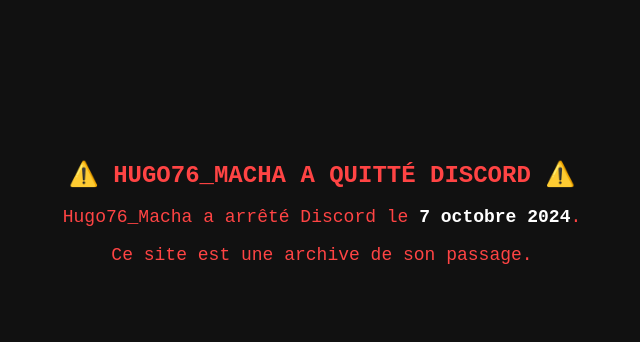
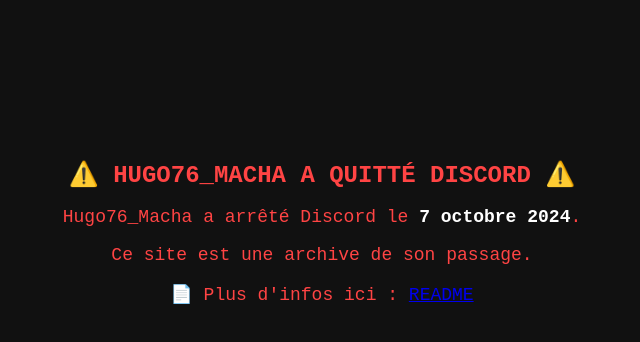
Before and after one commit to Hugo76macha/hugo76macha.github.io, a website: page index.html in a window 1280 px wide. Shown: the whole page, without its empty margins (318-958 px from the left). Drawn offline with Linux system fonts and the light colour scheme.

Commit message:
Update index.html

```diff
--- a/index.html
+++ b/index.html
@@ -11,6 +11,7 @@
         <h1>⚠️ Hugo76_Macha a quitté Discord ⚠️</h1>
         <p>Hugo76_Macha a arrêté Discord le <span class="date">7 octobre 2024</span>.</p>
         <p>Ce site est une archive de son passage.</p>
+        <p>📄 Plus d'infos ici : <a href="https://github.com/Hugo76macha/hugo76macha.github.io/blob/main/readme.md" target="_blank">README</a></p>
     </div>
 </body>
 </html>
```
